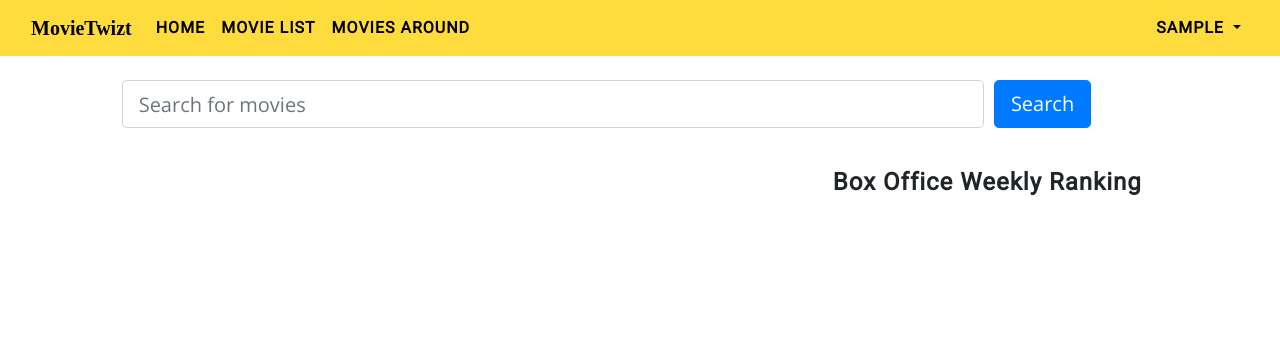
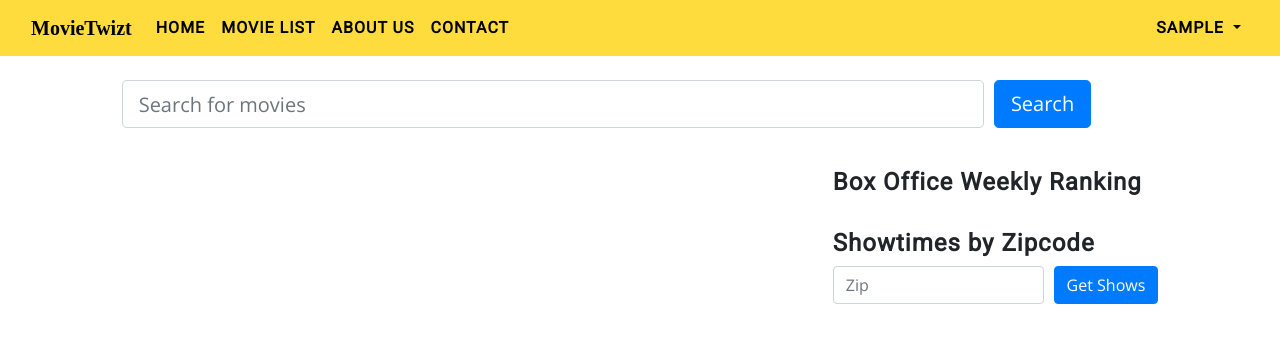
Before and after one commit to VishekhaTamrakar/MovieTwitz-ImplementingAPI, a Django app: page / in a window 1280 px wide. Shown: the top 343 px of the page. Run offline with Django 3.2, Linux system fonts and the light colour scheme; the visitor is signed in with stand-in values (Sample User, id 1); data that the repository does not hold is empty; some libraries are stand-ins or nearby versions; some web fonts are replaced.

Commit message:
Added Showtime function

```diff
--- a/mtapp/templates/app/base.html
+++ b/mtapp/templates/app/base.html
@@ -29,7 +29,10 @@
                     <a class="nav-link" href="{% url 'app:movie_list' %}">Movie List</a>
                 </li>
                 <li class="nav-item">
-                    <a class="nav-link" href="#">Movies Around</a>
+                    <a class="nav-link" href="{% url 'app:About' %}">About Us</a>
+                </li>
+                <li class="nav-item">
+                    <a class="nav-link" href="{% url 'app:Contact' %}">Contact</a>
                 </li>
             </ul>
             <ul class="navbar-nav ml-auto">
@@ -50,12 +53,6 @@
                     <li class="nav-item">
                         <a class="nav-link" href="{% url 'app:signup' %}">Sign Up</a>
                     </li>
-                    <li class="nav-item">
-                        <a class="nav-link" href="{% url 'app:About' %}">About Us</a>
-                    </li>
-                    <li class="nav-item">
-                        <a class="nav-link" href="{% url 'app:Contact' %}">Contact</a>
-                    </li>
                 {% endif %}
             </ul>
         </div>
--- a/mtapp/templates/app/home.html
+++ b/mtapp/templates/app/home.html
@@ -1,4 +1,5 @@
 {% extends 'app/base.html' %}
+{% load crispy_forms_tags %}
 {% load staticfiles %}
 {% block content %}
 
@@ -34,6 +35,8 @@
                 </div>
             </div>
             <div class="col-lg-4">
+                <div class="row">
+                    <div class="col-12">
                         <h4>Box Office Weekly Ranking</h4>
                         {% for movie in box_office %}
                             <ul class="list-group list-group-flush sidebar">
@@ -41,6 +44,25 @@
                             </ul>
                         {% endfor %}
                     </div>
+                    <br/>
+                </div>
+                <br/>
+                <div class="row">
+                    <div class="col-12">
+                        <h4>Showtimes by Zipcode</h4>
+                        <form id="showtime_form" action="{% url 'app:movie_nearby' %}" method="GET" accept-charset="utf-8">
+                            <div class="form-row">
+                                <div class="col">
+                                    <input name="zipcode" type="text" class="form-control" placeholder="Zip">
+                                </div>
+                                <div class="col-auto">
+                                    <button type="submit" class="btn btn-primary mb-2">Get Shows</button>
+                                </div>
+                            </div>
+                        </form>
+                    </div>
+                </div>
+            </div>
         </div>
     </div>
 </div>
--- a/mtapp/urls.py
+++ b/mtapp/urls.py
@@ -23,4 +23,6 @@ urlpatterns = [
     path('movie/<int:pk>/detail', views.movie_detail, name='movie_detail'),
     path('movie/<str:pk>/detail', views.imdb_movie_detail, name='imdb_movie_detail'),
     path('movie_search', views.movie_search, name='movie_search'),
+
+    path('movie_nearby', views.movie_nearby, name='movie_nearby'),
 ]
--- a/mtapp/views.py
+++ b/mtapp/views.py
@@ -8,6 +8,7 @@ from watson_developer_cloud import LanguageTranslatorV3
 import json
 from .models import Movie
 from .forms import MovieForm
+from datetime import date
 
 from .models import Movie, Imdb_movie, Box_Office
 from .forms import UserForm
@@ -22,6 +23,7 @@ def home(request):
     movie_list = Movie.objects.all()
     box_office_check()
     box_office = Box_Office.objects.all()
+
     print('>> Box office Movies loaded - ' + str(box_office.count()))
     return render(request, 'app/home.html', {
         'movie_list': movie_list,
@@ -173,6 +175,29 @@ def imdb_movie_detail(request, pk):
         'movie': movie,
     })
 
+def movie_nearby(request):
+    if request.method == "GET":
+        zip = request.GET.get('zipcode').strip()
+        if zip:
+            today = date.today().strftime('%Y-%m-%d')
+            print(today)
+            url = 'http://data.tmsapi.com/v1.1/movies/showings'
+            params = {
+                'zip': zip,
+                'startDate': today,
+                'api_key': 'uw3r8cvvnpcyhqkw6mvu8jah'
+            }
+
+            showtimes = requests.get(url, params = params).json()
+            print('>>> API call: ')
+            return render(request, 'app/movie_nearby.html', {
+                'showtimes': showtimes,
+                'zipcode': zip,
+            })
+        else:
+            print('Empty Zip')
+
+
 # Movie Search
 # --------------------------------------------
 def search_imdb(search_string):
```
Also changed, not shown: mtapp/templates/app/movie_nearby.html (added, +25 -0 lines). Lines whose indentation alone changed are shown as unchanged.
